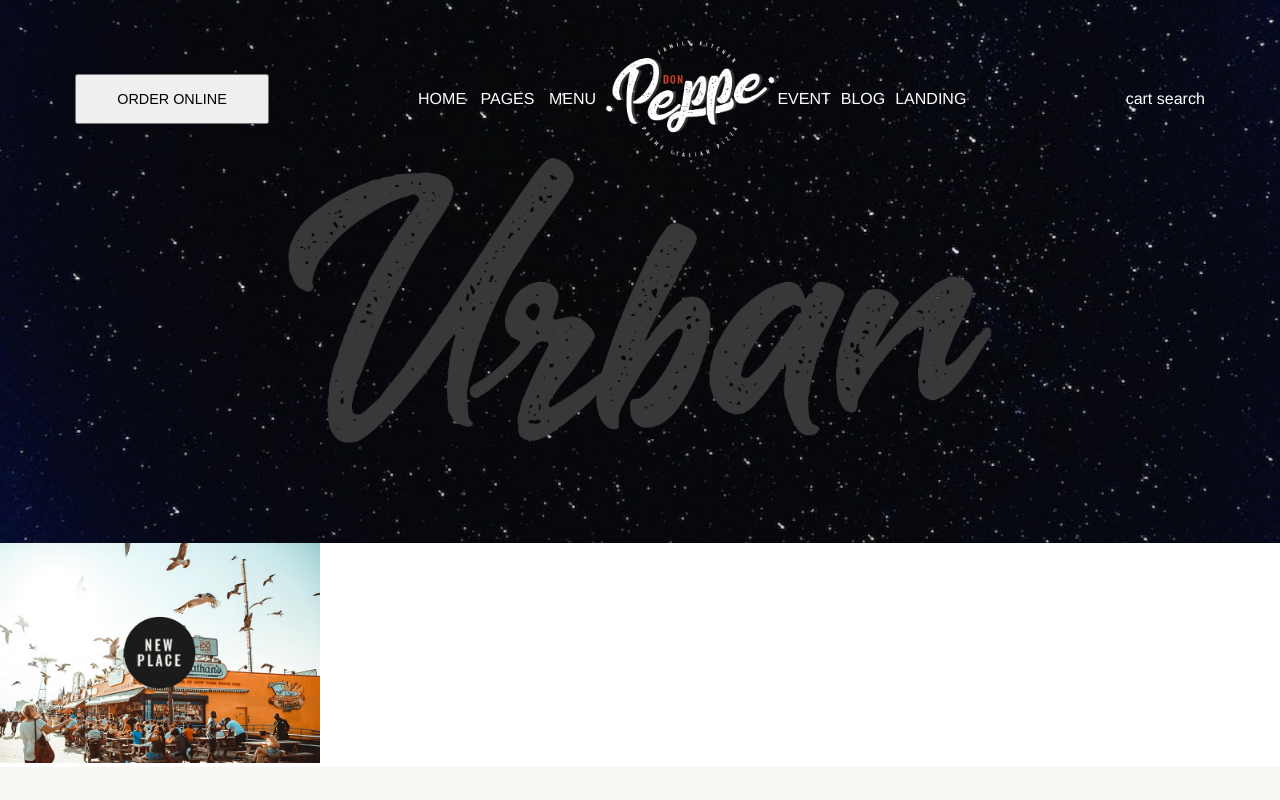
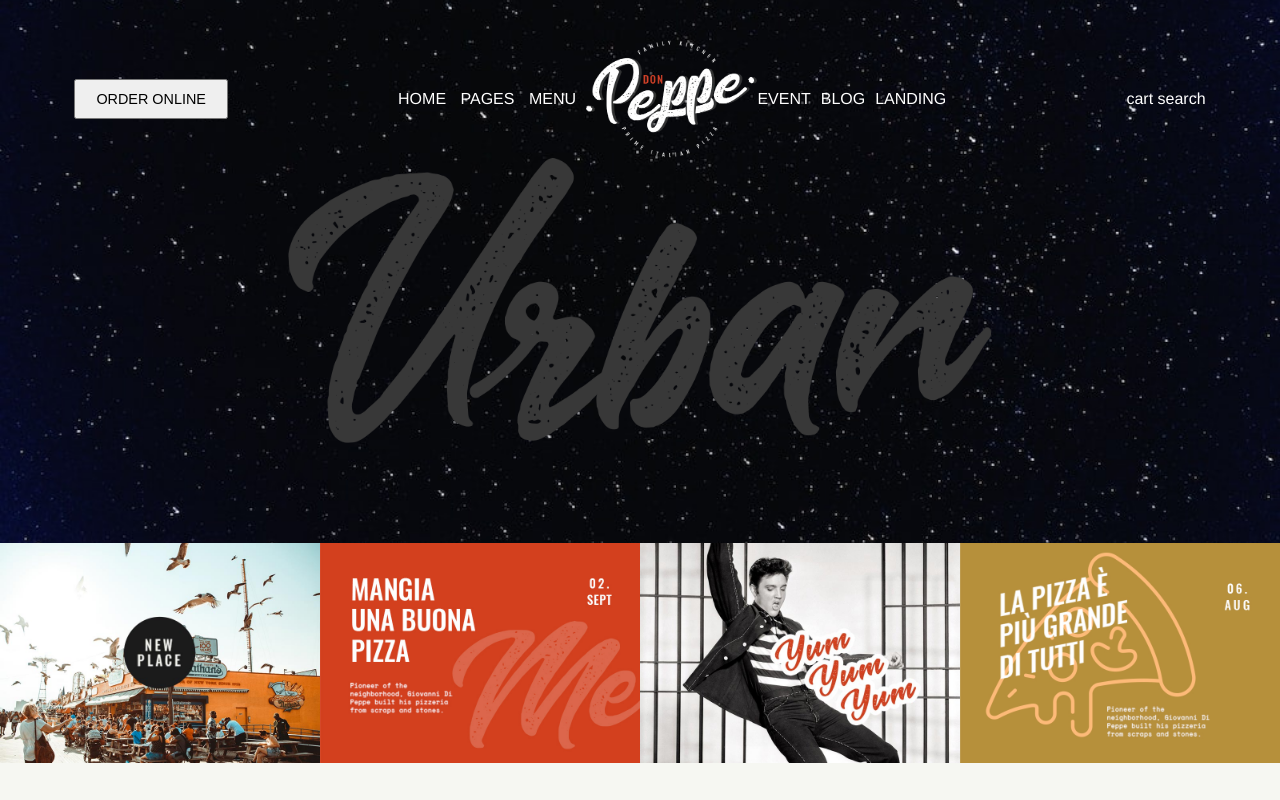
Before and after one commit to IlarioForcherio/proj-html-vuejs, a Vue app: page / in a window 1280 px wide. Shown: the top 800 px of the page. Built offline with nearby package versions, Linux system fonts and the light colour scheme.

Commit message:
sec1 array img

```diff
--- a/src/App.vue
+++ b/src/App.vue
@@ -3,7 +3,7 @@
     <!-- <img alt="Vue logo" src="./assets/logo.png"> -->
 
     <HeaderComp :headerMenu='headerMenu' />
-    <Section1Comp />
+    <Section1Comp :Section1images='Section1images' />
     <Section2Comp />
     <Section3Comp />
     <Section4Comp />
@@ -86,22 +86,22 @@
 
     // Jumbo Images
 
-    jumboImages:[
+    Section1images:[
       {
        name:'Flyng birds',
-       image:'./assets/img/h3-img-1.jpg',
+       path:'h3-img-1.jpg',
       },
        {
        name:'Good Pizza',
-       image:'./assets/img/h3-img-2.jpg',
+       path:'h3-img-2.jpg',
       },
        {
        name:'Elvis',
-       image:'./assets/img/h3-img-3.jpg',
+       path:'h3-img-3.jpg',
       },
        {
        name:'Big Pizza',
-       image:'./assets/img/h3-img-4.jpg',
+       path:'h3-img-4.jpg',
       },
     ]
 
--- a/src/components/HeaderComp.vue
+++ b/src/components/HeaderComp.vue
@@ -80,12 +80,12 @@
        padding-top:40px;
        display:flex;
        align-items: center;
-       justify-content: center;
+       justify-content: space-around;
         width: 90%;
         margin:0 auto;
 
         button{
-            padding:15px 40px;
+            padding:10px 20px;
             font-size: 0.9rem;
             cursor: pointer;
         }
--- a/src/components/Section1Comp.vue
+++ b/src/components/Section1Comp.vue
@@ -1,7 +1,8 @@
 <template>
     <div class="section1">
-
-     <img src="../assets/img/h3-img-1.jpg" alt="">
+     <div class="sec1Img">
+        <img v-for='(elem,index) in Section1images' :key="index" :src="require(`../assets/img/${elem.path}`) " alt="">
+     </div>
     </div>
 </template>
 
@@ -12,7 +13,7 @@
 
         },
         props:{
-
+        Section1images:Array
         },
         data(){
             return{
@@ -31,10 +32,15 @@
 <style lang="scss" scoped>
 
 .section1 {
+
     width: calc(100% / 4);
-    img{
+    .sec1Img{
+        display:flex;
+        img{
         width: 100%;
     }
+    }
+
 }
 
 </style>
```
